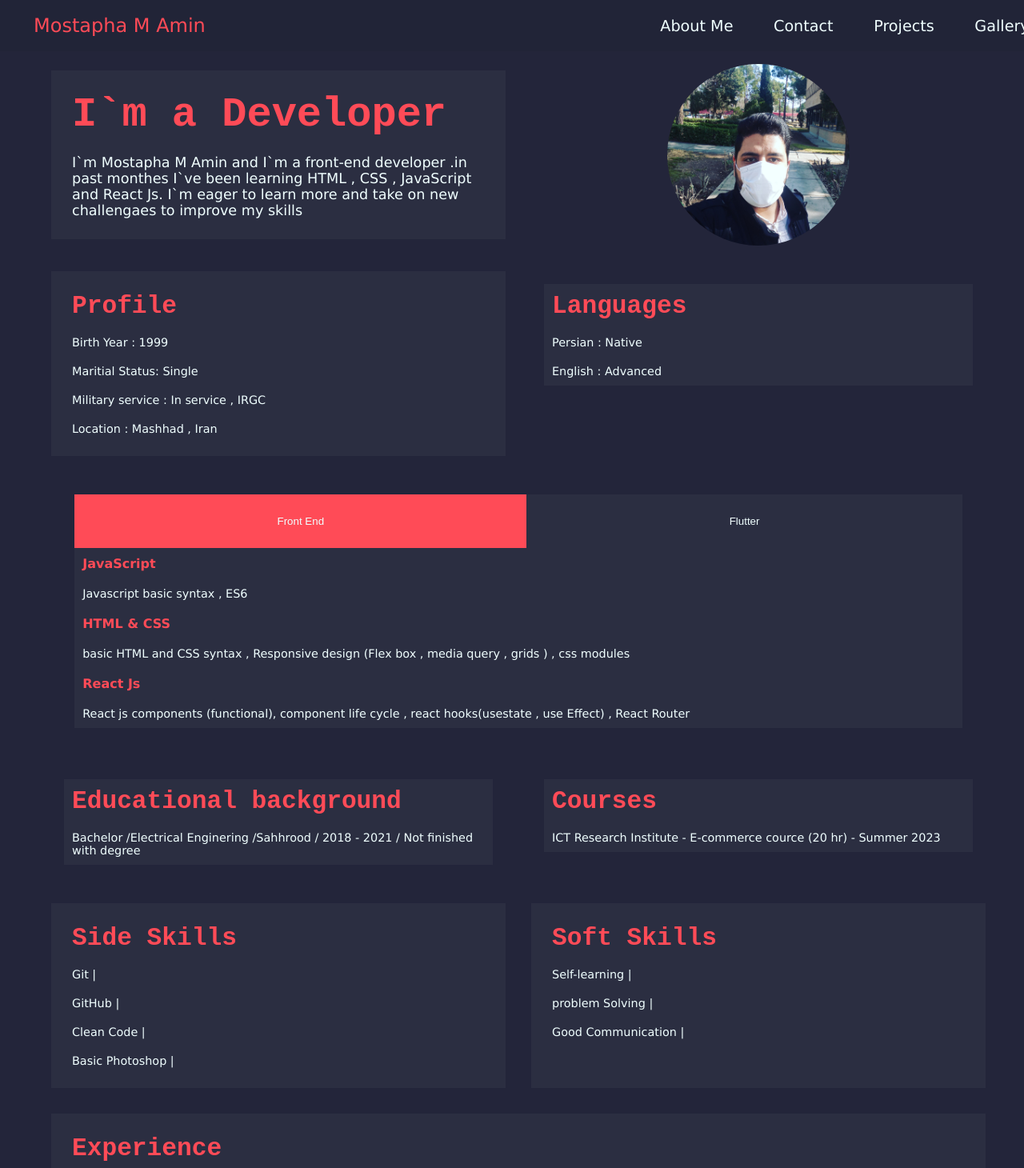
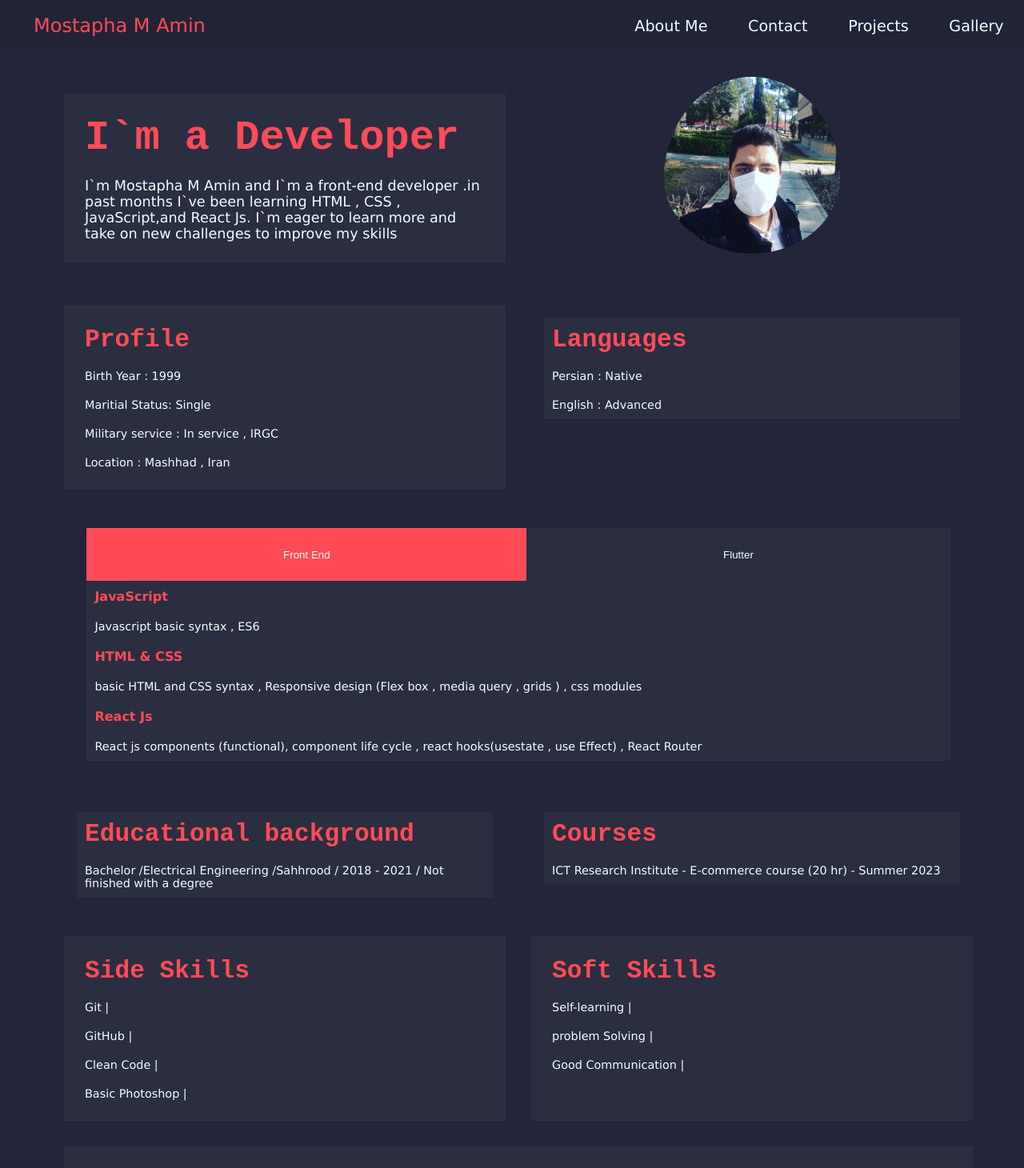
Before and after one commit to AminDEC/Site, a React (Vite) app: page /about in a window 1280 px wide. Shown: the top 1460 px of the page at 80% size. Built offline with nearby package versions, Linux system fonts and the light colour scheme.

Commit message:
added some changes

```diff
--- a/src/components/NavBar.module.css
+++ b/src/components/NavBar.module.css
@@ -23,10 +23,13 @@
   font-size: 1.2em;
   background-color: #212437;
 }
-
+.nav > ul {
+  margin-right: 2em;
+}
 .nav {
   padding-top: 0.4em;
   padding-left: 2em;
+  padding-right: 2em;
   display: flex;
   justify-content: space-between;
   padding-right: 0.5em;
@@ -41,7 +44,7 @@
   margin-top: 0.5em;
   margin-right: 1em;
   position: absolute;
-  right: 2em;
+  right: 3em;
   background-color: #212437;
 }
 
--- a/src/pages/NotFound.jsx
+++ b/src/pages/NotFound.jsx
@@ -4,7 +4,7 @@ function NotFound() {
   return (
     <div>
       <NavBar />
-      <div className="page">
+      <div className="pagee">
         <img src="/page.png" className="img" />
       </div>
     </div>
--- a/src/pages/about.css
+++ b/src/pages/about.css
@@ -4,7 +4,7 @@
 
 .container {
   padding-top: 5em;
-
+  margin: 1em;
   display: grid;
 
   grid-template-areas:
@@ -104,6 +104,7 @@
   border-radius: 50%;
   grid-area: profile;
   margin: auto;
+  padding-bottom: 2em;
 }
 
 h2 {
--- a/src/pages/data.jsx
+++ b/src/pages/data.jsx
@@ -2,11 +2,11 @@
 const Data = {
   about_me:
     "I`m Mostapha M Amin and I`m a front-end developer ." +
-    "in past monthes I`ve been learning HTML , CSS , JavaScript and React Js. " +
-    "I`m eager to learn more and take on new challengaes to improve my skills ",
+    "in past months I`ve been learning HTML , CSS , JavaScript,and React Js. " +
+    "I`m eager to learn more and take on new challenges to improve my skills",
   education:
-    " Bachelor /Electrical Enginering  /Sahhrood / 2018 - 2021 / Not finished with degree",
-  courses: "ICT Research Institute - E-commerce cource (20 hr) - Summer 2023",
+    " Bachelor /Electrical Engineering  /Sahhrood / 2018 - 2021 / Not finished with a degree",
+  courses: "ICT Research Institute - E-commerce course (20 hr) - Summer 2023",
   Maritial: "Single",
   languages: ["Persian : Native", "English : Advanced"],
   military: "In service , IRGC",
--- a/src/pages/notfound.css
+++ b/src/pages/notfound.css
@@ -3,7 +3,7 @@
   margin-top: 6em;
 }
 
-.page {
+.pagee {
   display: flex;
   justify-content: center;
   align-items: center;
```
